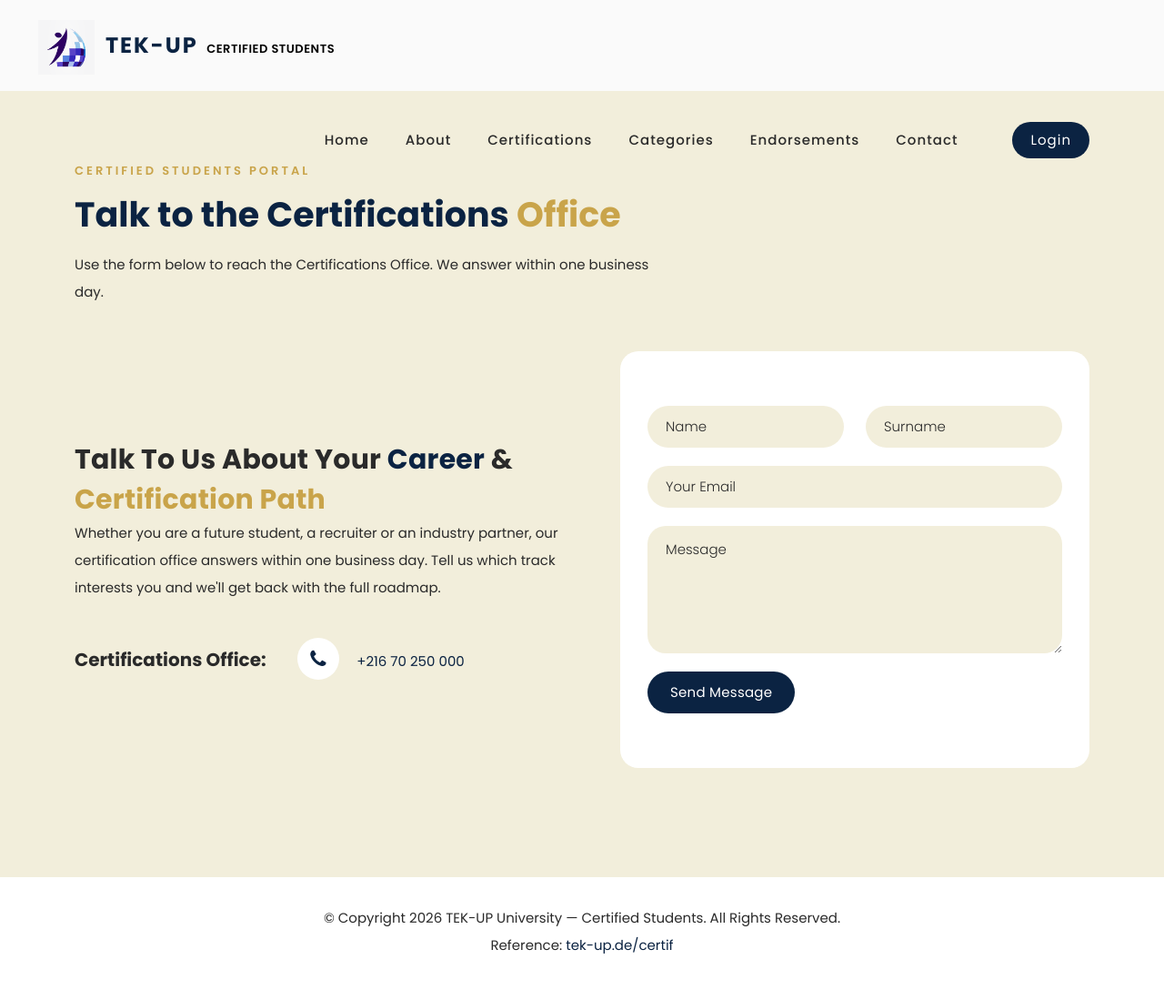
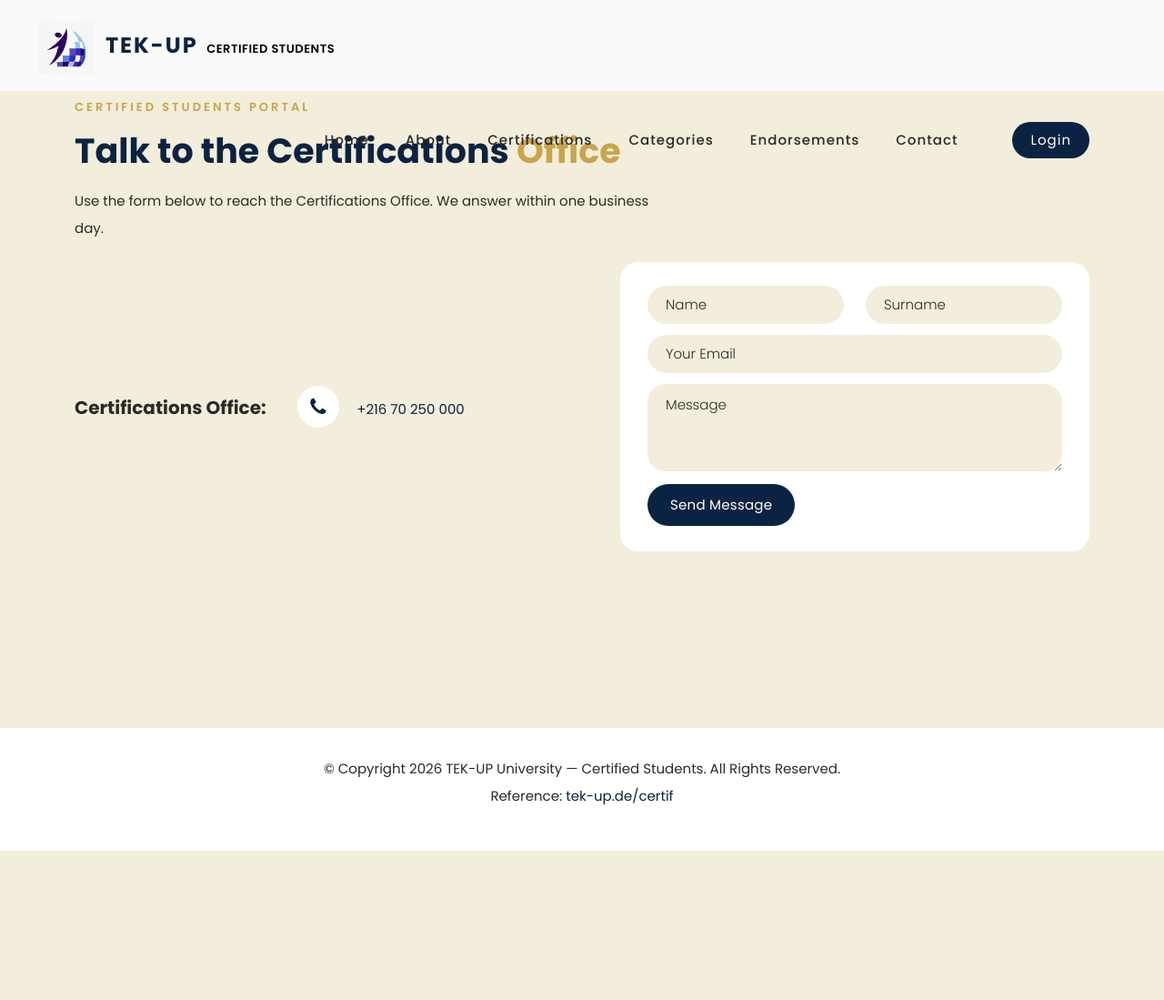
Before and after one commit to aminekefii/PHP-ing3, a PHP site: page /contact.php in a window 1280 px wide. Shown: the whole page at 91% size. After the commit the page ends 935 px from the top, so only its background shows below. Run offline with PHP 8.4, Linux system fonts and the light colour scheme.

Commit message:
update profile page

```diff
--- a/Project/assets/css/templatemo-space-dynamic.css
+++ b/Project/assets/css/templatemo-space-dynamic.css
@@ -1344,7 +1344,7 @@ contact
 }
 
 .phone-info {
-  margin-top: 40px;
+  margin-top: 0;
 }
 
 .phone-info h4 {
@@ -1387,13 +1387,13 @@ form#contact {
   margin-left: 30px;
   position: relative;
   background-color: #fff;
-  padding: 60px 30px;
+  padding: 26px 30px 28px;
   border-radius: 20px;
 }
 
 form#contact input {
   width: 100%;
-  height: 46px;
+  height: 42px;
   border-radius: 33px;
   background-color: #f2eedb;
   border: none;
@@ -1402,7 +1402,7 @@ form#contact input {
   font-weight: 300;
   color: #2a2a2a;
   padding: 0px 20px;
-  margin-bottom: 20px;
+  margin-bottom: 12px;
 }
 
 form#contact input::placeholder {
@@ -1413,9 +1413,9 @@ form#contact textarea {
   width: 100%;
   min-width: 100%;
   max-width: 100%;
-  max-height: 180px;
-  min-height: 140px;
-  height: 140px;
+  max-height: 140px;
+  min-height: 96px;
+  height: 96px;
   border-radius: 20px;
   background-color: #f2eedb;
   border: none;
@@ -1423,8 +1423,8 @@ form#contact textarea {
   font-size: 15px;
   font-weight: 300;
   color: #2a2a2a;
-  padding: 15px 20px;
-  margin-bottom: 20px;
+  padding: 12px 20px;
+  margin-bottom: 14px;
 }
 
 form#contact textarea::placeholder {
@@ -2496,12 +2496,12 @@ Contact (post-login) page
 
 .contact-page {
   background-color: #f2eedb;
-  padding: 180px 0px 120px 0px;
+  padding: 110px 0px 40px 0px;
   min-height: 100vh;
 }
 
 .contact-hello {
-  margin-bottom: 50px;
+  margin-bottom: 22px;
 }
 
 .contact-hello h6 {
--- a/Project/contact.php
+++ b/Project/contact.php
@@ -82,8 +82,6 @@ if ($is_logged_in) {
       <div class="row">
         <div class="col-lg-6 align-self-center wow fadeInLeft" data-wow-duration="0.5s" data-wow-delay="0.25s">
           <div class="section-heading">
-            <h2>Talk to us about your <em>Career</em> &amp; <span>Certification Path</span></h2>
-            <p>Whether you are a future student, a recruiter or an industry partner, our certification office answers within one business day. Tell us which track interests you and we'll get back with the full roadmap.</p>
             <div class="phone-info">
               <h4>Certifications Office: <span><i class="fa fa-phone"></i> <a href="#">+216 70 250 000</a></span></h4>
             </div>
--- a/Project/profile.php
+++ b/Project/profile.php
@@ -189,10 +189,6 @@ require_once __DIR__ . '/includes/nav-portal.php';
                 <span class="stat-value">0</span>
               </li>
               <li>
-                <span class="stat-label">Exams scheduled</span>
-                <span class="stat-value">0</span>
-              </li>
-              <li>
                 <span class="stat-label">Member since</span>
                 <span class="stat-value"><?= htmlspecialchars($member_since_year) ?></span>
               </li>
```
